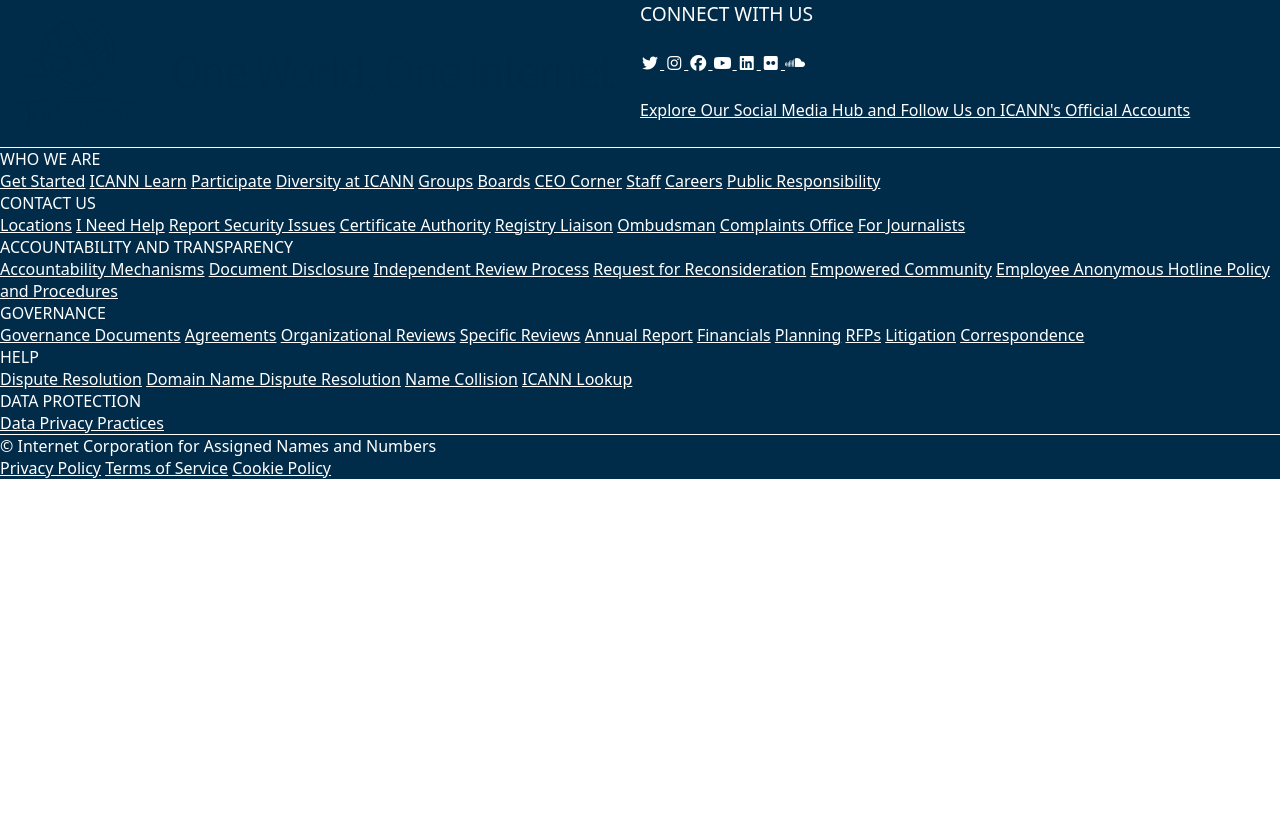
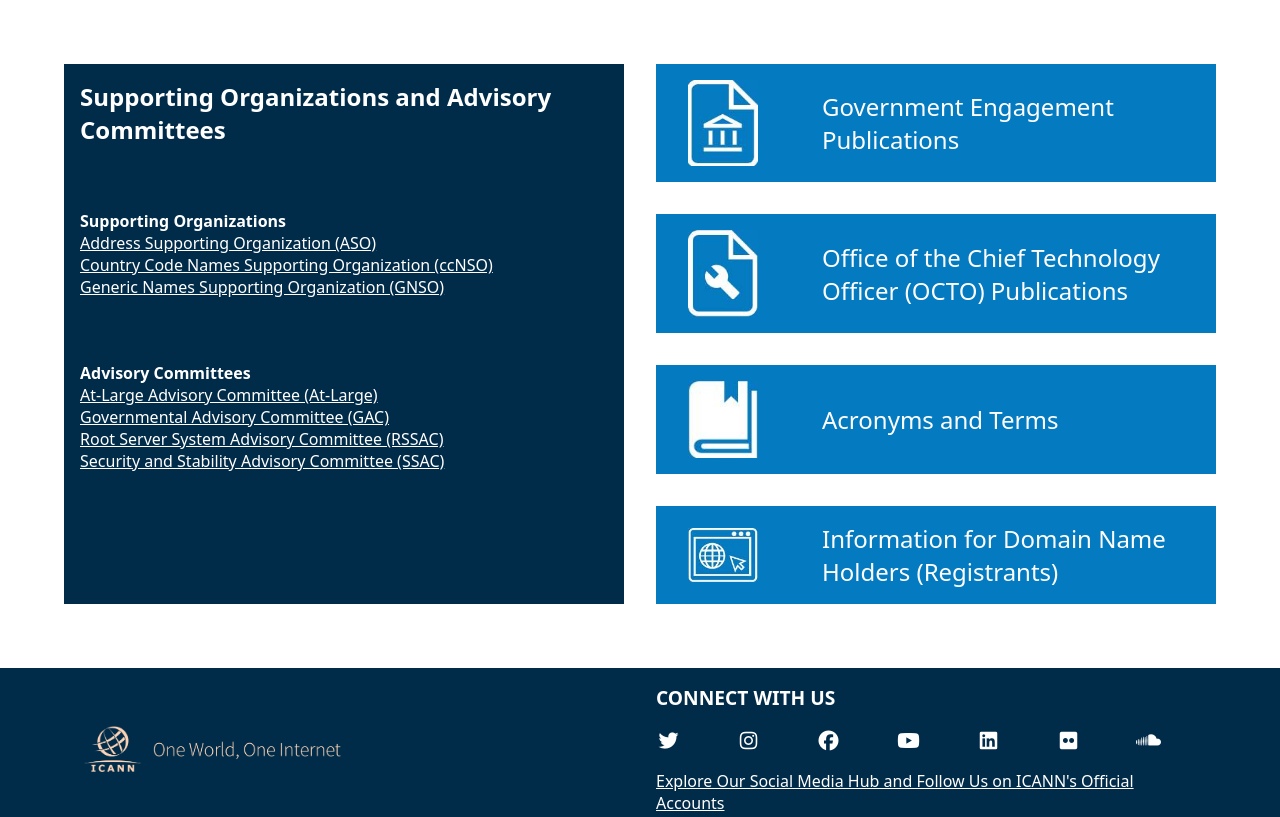
Before and after one commit to Targemac/ICANN-PROJECT, a plain HTML site: page index.html in a window 1280 px wide. Shown: the top 817 px of the page. Drawn offline with Linux system fonts and the light colour scheme.

Commit message:
created Supporting Organizations part of the ICANN home web page

```diff
--- a/css/style.css
+++ b/css/style.css
@@ -4,14 +4,78 @@
     Oxygen, Ubuntu, Cantarell, "Open Sans", "Helvetica Neue", sans-serif;
 }
 
+.supporting_wrapper {
+  display: grid;
+  padding: 4rem;
+  grid-template-columns: repeat(auto-fit, minmax(400px, 1fr));
+  gap: 2rem;
+}
+
+.left_col {
+  background-color: #002b49;
+  display: flex;
+  flex-direction: column;
+  gap: 4rem;
+  padding: 1rem;
+}
+
+.left_col a {
+  color: white;
+}
+
+.left_col .row_1 {
+  font-size: 24px;
+  color: white;
+  font-weight: bold;
+}
+
+.left_col .heading {
+  color: white;
+  font-weight: bold;
+}
+
+/* ------------ */
+
+.right_col {
+  display: grid;
+  gap: 2rem;
+}
+
+.right_col a {
+  text-decoration: none;
+}
+
+.right_col .row_item {
+  display: flex;
+  gap: 4rem;
+  padding: 1rem 2rem;
+  background-color: #047bc1;
+  color: white;
+  align-items: center;
+}
+
+.right_col .row_item img {
+  width: 70px;
+}
+
+.right_col .row_item .text {
+  font-size: 24px;
+}
+
+/* -------------------------- */
 .main-footer {
   background-color: #002b49;
   color: white;
   display: grid;
+  padding: 0 4rem;
 }
 
 .main-footer a {
   color: white;
+}
+
+.main-footer a:hover {
+  text-decoration: none;
 }
 
 .footer-row-1 {
@@ -19,22 +83,90 @@
   /* background-color: aqua; */
   display: grid;
   grid-template-columns: repeat(auto-fit, minmax(400px, 1fr));
+  padding: 1rem;
+  gap: 2rem;
+}
+
+.footer-row-1 .row-1-col-1 {
+  display: grid;
+  place-content: center;
 }
 
 .footer-row-1 .row-1-col-1 img {
-  width: 100%;
-  /* transform: filter(); */
-
+  max-width: 50%;
+  color: white;
+  /* filter: grayscale(100) ; */
+  filter: invert(100);
 }
 
-.footer-row-1 .row-1-col-2{
-    display:grid;
+.footer-row-1 .row-1-col-2 {
+  display: grid;
+  row-gap: 1rem;
 }
 
-.row-1-col-2 .col-2-row-1{
-    font-size: 1.2rem;
+.row-1-col-2 .col-2-row-1 {
+  font-size: 1.2rem;
+  font-weight: bold;
+  display: flex;
+  align-items: center;
 }
 
+.row-1-col-2 .col-2-row-2 {
+  /* background-color: rgba(240, 255, 255, 0.192); */
+  display: grid;
+  grid-template-columns: repeat(auto-fill, minmax(60px, 1fr));
+  align-items: center;
+  gap: 1rem;
+}
+
+.row-1-col-2 .col-2-row-2 a {
+  text-decoration: none;
+  font-size: 20px;
+}
+
+.row-1-col-2 .col-2-row-3 {
+  /* background-color: rgba(132, 142, 233, 0.91); */
+  display: flex;
+  align-items: center;
+}
+/* ----------------- */
+.footer-row-2 {
+  display: grid;
+  grid-template-columns: repeat(auto-fit, minmax(200px, 1fr));
+  padding: 1rem 0;
+  gap: 2rem;
+}
+
+.footer-row-2 div[class^="row-2-col-"] {
+  /* display: grid; */
+}
+
+.footer-row-2 div[class^="row-2-col-"] .head {
+  font-weight: bold;
+  padding: 1rem 0;
+}
+
+.footer-row-2 div[class^="row-2-col-"] .body {
+  display: grid;
+  row-gap: 0.5rem;
+}
+
+/* ----------------- */
 .footer-row-3 {
   border-top: 0.5px solid white;
+  display: grid;
+  grid-template-columns: repeat(auto-fit, minmax(400px, 1fr));
+  padding: 2rem 0;
 }
+
+.footer-row-3 .row-3-col-2 {
+  display: grid;
+  grid-template-columns: repeat(auto-fit, minmax(100px, 1fr));
+  justify-content: flex-end;
+  text-align: right;
+  gap: 1rem;
+}
+
+.footer-row-3 .row-3-col-2 a {
+  /* background-color: rgba(103, 103, 234, 0.638); */
+}
--- a/index.html
+++ b/index.html
@@ -11,6 +11,55 @@
     </head>
 
     <body>
+
+        <!-- start of Supporting Organizations -->
+        <section class="supporting_wrapper">
+            <div class="left_col">
+                <div class="rows row_1">
+                    Supporting Organizations and Advisory Committees
+                </div>
+                <div class="rows">
+                    <div class="heading">Supporting Organizations</div>
+                    <div class="row_item"> <a href="">Address Supporting Organization (ASO)</a> </div>
+                    <div class="row_item"> <a href="">Country Code Names Supporting Organization (ccNSO)</a> </div>
+                    <div class="row_item"> <a href="">Generic Names Supporting Organization (GNSO)</a> </div>
+                </div>
+                <div class="rows">
+                    <div class="heading">Advisory Committees</div>
+                    <div class="row_item"> <a href="">At-Large Advisory Committee (At-Large)</a> </div>
+                    <div class="row_item"> <a href="">Governmental Advisory Committee (GAC)</a> </div>
+                    <div class="row_item"> <a href="">Root Server System Advisory Committee (RSSAC)</a> </div>
+                    <div class="row_item"> <a href="">Security and Stability Advisory Committee (SSAC)</a> </div>
+                </div>
+            </div>
+            <div class="right_col">
+                <a href="">
+                    <div class="row_item">
+                        <img src="./img/p1.jpg" alt="">
+                        <div class="text">Government Engagement Publications</div>
+                    </div>
+                </a>
+                <a href="">
+                    <div class="row_item">
+                        <img src="./img/p2.jpg" alt="">
+                        <div class="text">Office of the Chief Technology Officer (OCTO) Publications</div>
+                    </div>
+                </a>
+                <a href="">
+                    <div class="row_item">
+                        <img src="./img/p3.jpg" alt="">
+                        <div class="text">Acronyms and Terms</div>
+                    </div>
+                </a>
+                <a href="">
+                    <div class="row_item">
+                        <img src="./img/p4.jpg" alt="">
+                        <div class="text">Information for Domain Name Holders (Registrants)</div>
+                    </div>
+                </a>
+            </div>
+        </section>
+        <!-- end of Supporting Organizations -->
 
         <!-- start of footer -->
         <footer class="main-footer">
```
Also changed, not shown: img/p1.jpg (added), img/p2.jpg (added), img/p3.jpg (added), img/p4.jpg (added).
